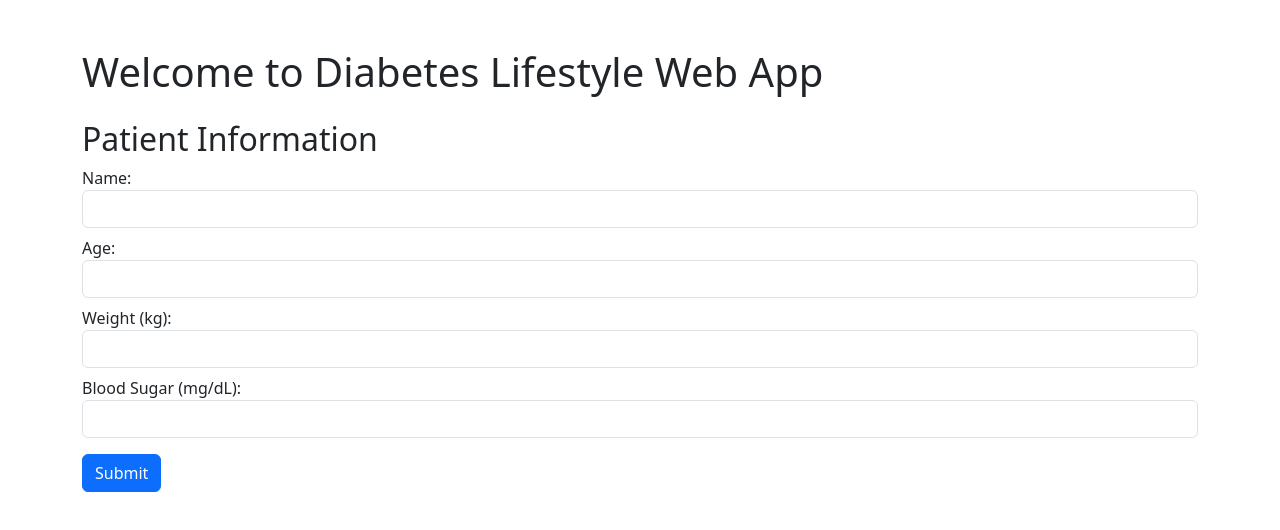
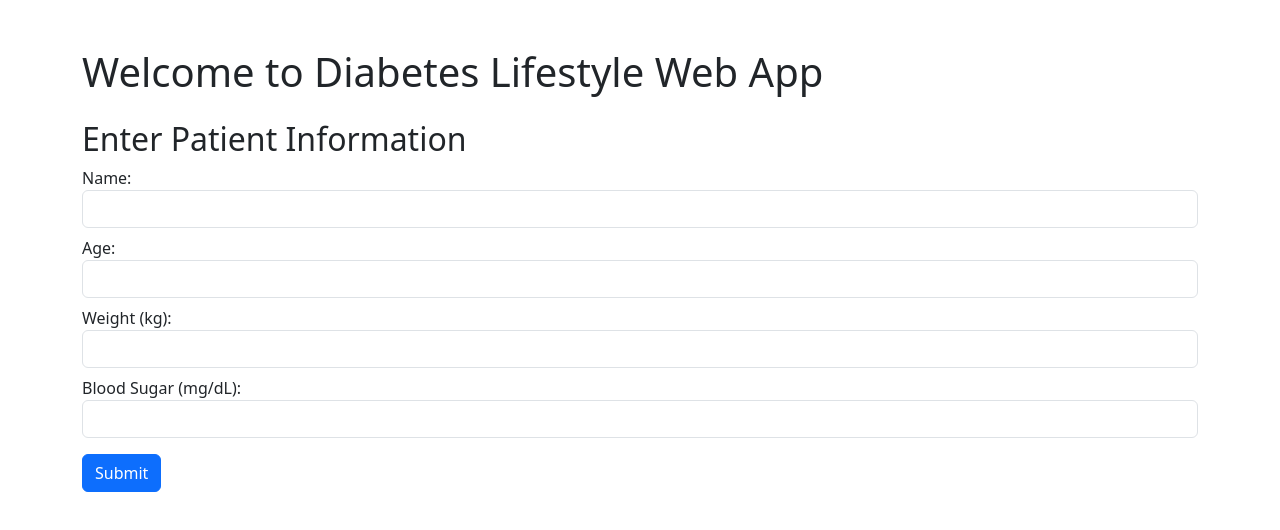
Before and after one commit to angearthur/diabetes-lifestyle-web-app, a plain HTML site: page frontend/index.html in a window 1280 px wide. Drawn offline with nearby package versions, Linux system fonts and the light colour scheme.

```diff
--- a/frontend/index.html
+++ b/frontend/index.html
@@ -12,7 +12,7 @@
 
 <h1 class="mb-4">Welcome to Diabetes Lifestyle Web App</h1>
 
-<h2>Patient Information</h2>
+<h2>Enter Patient Information</h2>
 
 <form id="patientForm" class="mb-3">
     <label>Name:</label>
```
